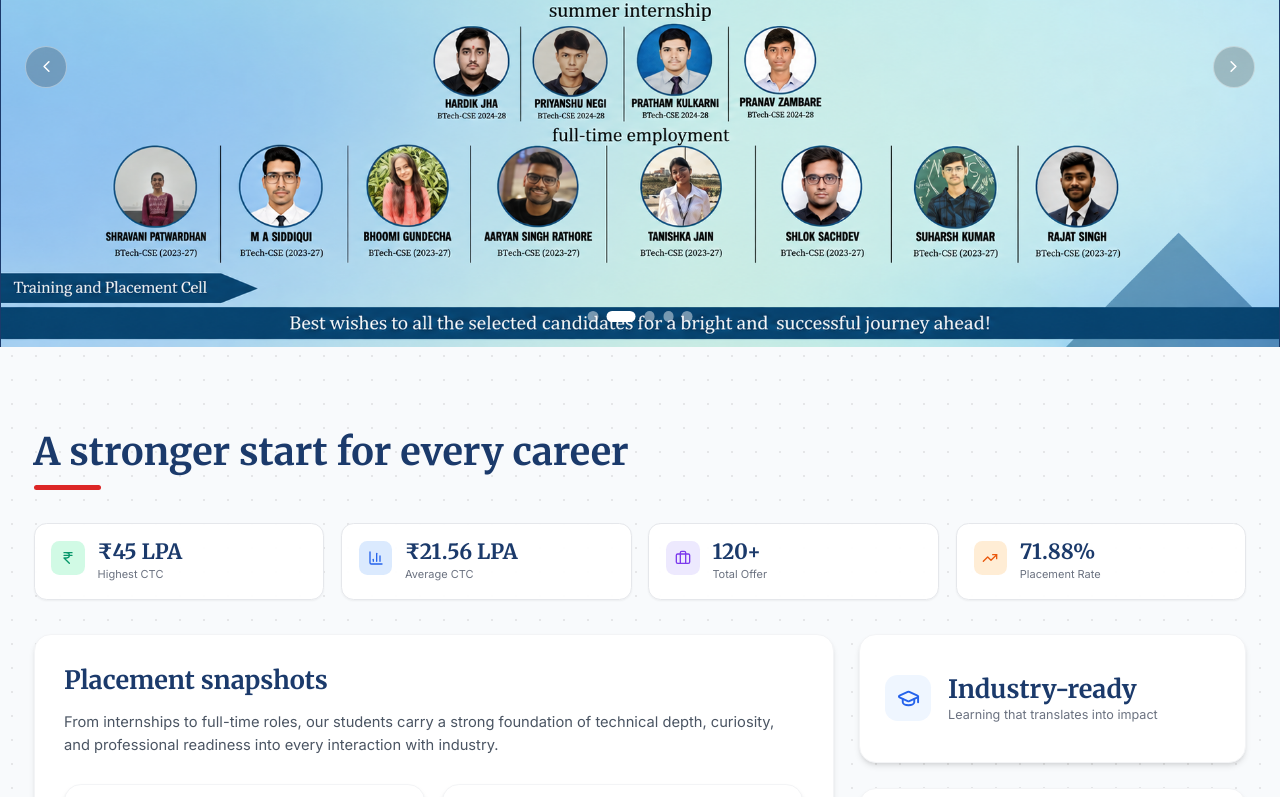
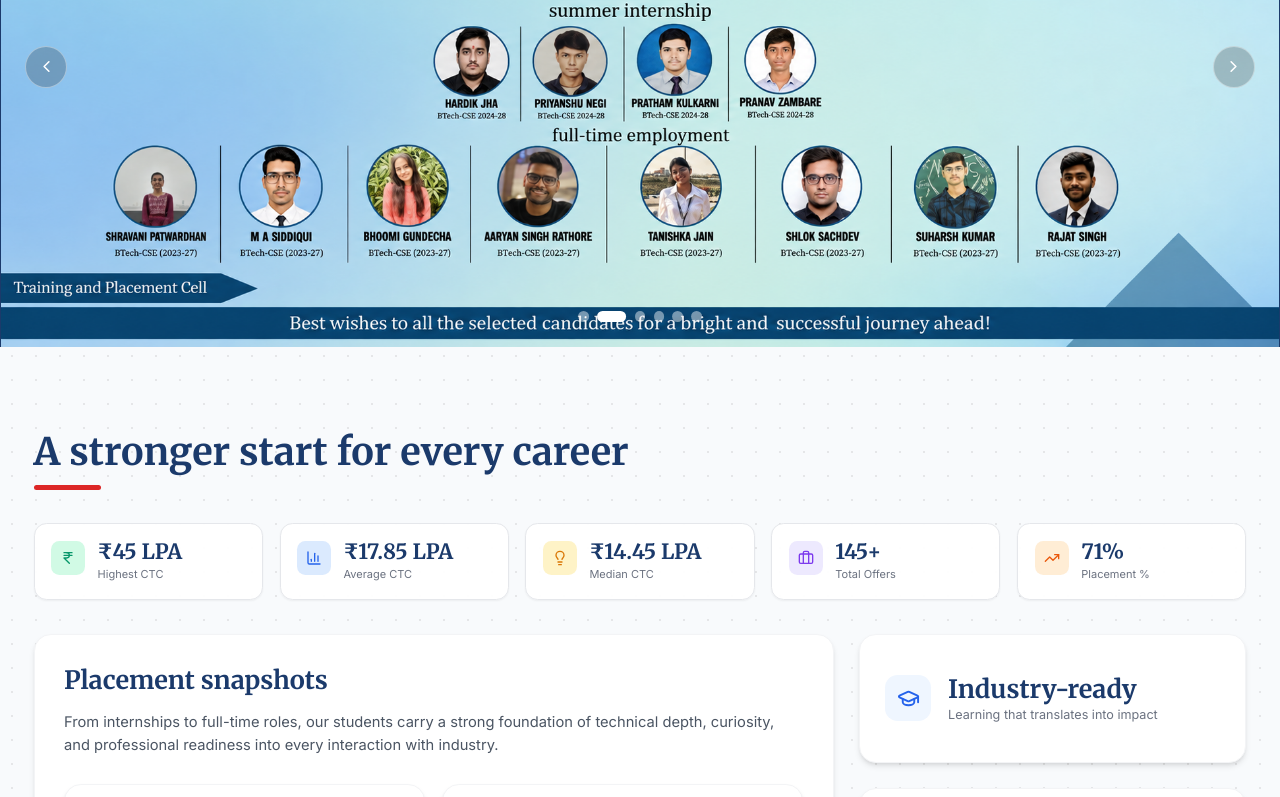
Before and after one commit to iiitp-official/placement, a React (Vite) app: page / in a window 1280 px wide. Shown: the part 376-1173 px from the top of the page. Built offline with nearby package versions, Linux system fonts and the light colour scheme.

Commit message:
update home page and update slide 3 and 6

```diff
--- a/src/pages/Home.jsx
+++ b/src/pages/Home.jsx
@@ -141,8 +141,9 @@ export default function Home() {
   const heroSlides = [
     "/images/slide_1.png",
     "/images/slide_5.png",
+    "/images/slide_3.png",
     "/images/slide_4.png",
-    "/images/slide_3.png",
+    "/images/slide_6.png",
     "/images/slide_2.png",
   ];
 
@@ -177,7 +178,7 @@ export default function Home() {
     },
     {
       label: "Average CTC",
-      value: 21.56,
+      value: 17.85,
       prefix: "₹",
       suffix: " LPA",
       decimals: 2,
@@ -186,8 +187,18 @@ export default function Home() {
         "bg-blue-100 text-accent dark:bg-blue-900/30 dark:text-blue-300",
     },
     {
-      label: "Total Offer",
-      value: 120,
+      label: "Median CTC",
+      value: 14.45,
+      prefix: "₹",
+      suffix: " LPA",
+      decimals: 2,
+      icon: Lightbulb,
+      iconClass:
+        "bg-amber-100 text-amber-600 dark:bg-amber-900/30 dark:text-amber-300",
+    },
+    {
+      label: "Total Offers",
+      value: 145,
       suffix: "+",
       decimals: 0,
       icon: Briefcase,
@@ -195,10 +206,10 @@ export default function Home() {
         "bg-violet-100 text-violet-600 dark:bg-violet-900/30 dark:text-violet-300",
     },
     {
-      label: "Placement Rate",
-      value: 71.88,
+      label: "Placement %",
+      value: 71,
       suffix: "%",
-      decimals: 2,
+      decimals: 0,
       icon: TrendingUp,
       iconClass:
         "bg-orange-100 text-orange-600 dark:bg-orange-900/30 dark:text-orange-300",
@@ -267,7 +278,7 @@ export default function Home() {
         </AnimatedSection>
 
         <AnimatedSection delay={0.04}>
-          <div className="grid grid-cols-2 lg:grid-cols-4 gap-4 mb-8">
+          <div className="grid grid-cols-2 lg:grid-cols-5 gap-4 mb-8">
             {keyHighlights.map(({ label, value, icon: Icon, iconClass, prefix, suffix, decimals }) => (
               <div
                 key={label}
```
Also changed, not shown: public/images/slide_3.png, public/images/slide_6.png (added).
